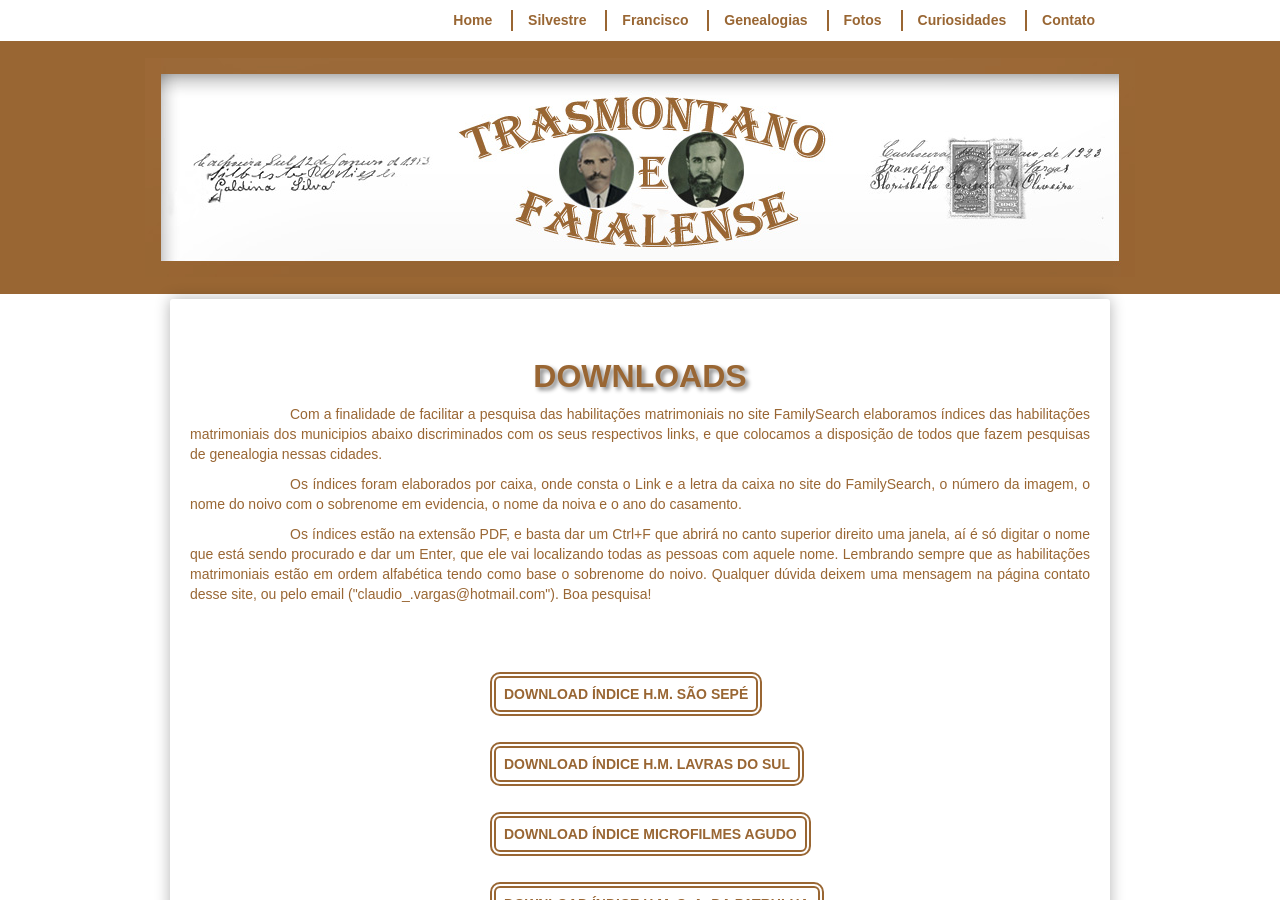
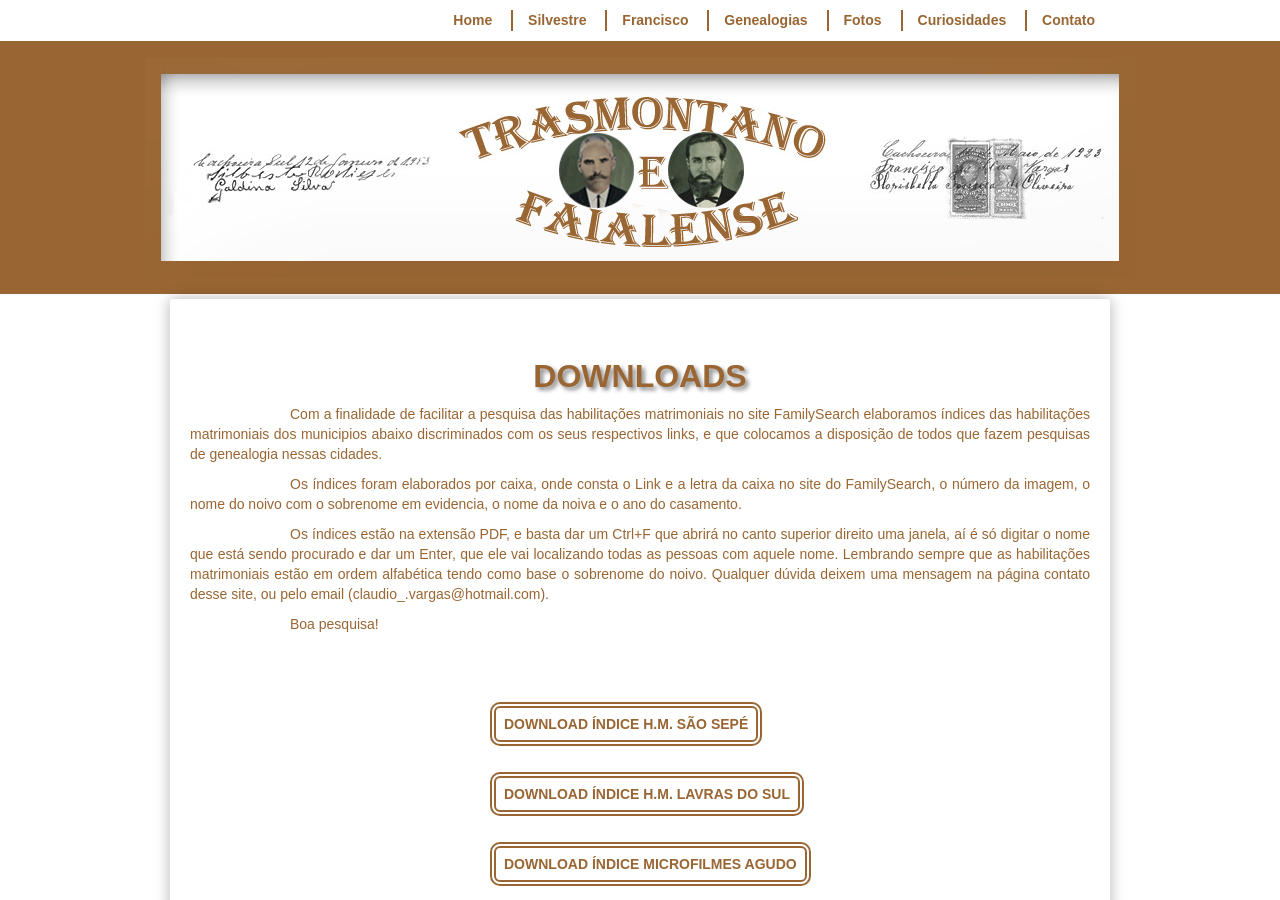
Before and after one commit to claudiovargas1955/claudiovargas1955.github.io, a Jekyll site: the page built from _pages/downloads.html, in a window 1280 px wide and 900 px high. Built offline with Jekyll 4.4.1, drawn with Linux system fonts in a browser that asks for light colours; some web fonts are replaced.

Commit message:
Update downloads.html

```diff
--- a/_pages/downloads.html
+++ b/_pages/downloads.html
@@ -147,8 +147,8 @@ noivo com o sobrenome em evidencia, o nome da noiva e o ano do casamento.
 <p style="text-indent:100px";/>	Os índices estão na extensão PDF, e basta dar um Ctrl+F que abrirá no canto superior direito uma janela, aí é só digitar o nome
 que está sendo procurado e dar um Enter, que ele vai localizando todas as pessoas com aquele nome. Lembrando sempre que as habilitações
 matrimoniais estão em ordem alfabética tendo como base o sobrenome do noivo. Qualquer dúvida deixem uma mensagem na página contato desse
-site, ou pelo email ("claudio_.vargas@hotmail.com").
-Boa pesquisa! <br><br>
+site, ou pelo email (claudio_.vargas@hotmail.com).<br>
+<p style="text-indent:100px";/>Boa pesquisa! <br><br>
 
 
  <div id="indices">
```
